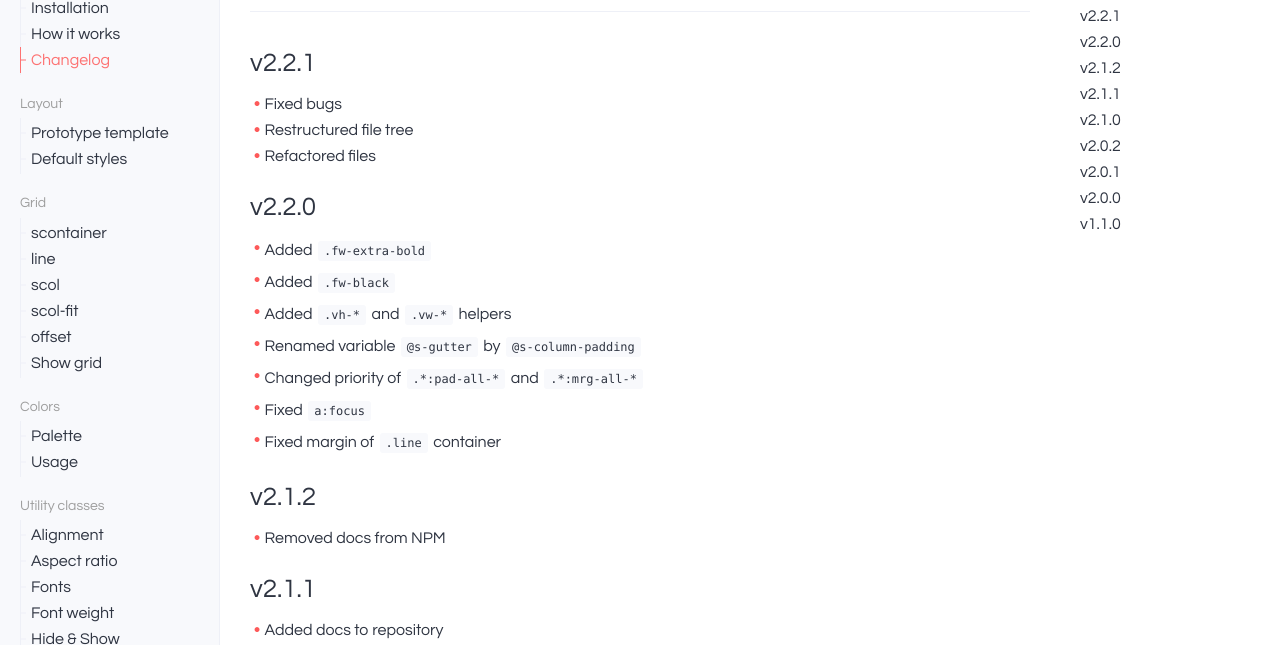
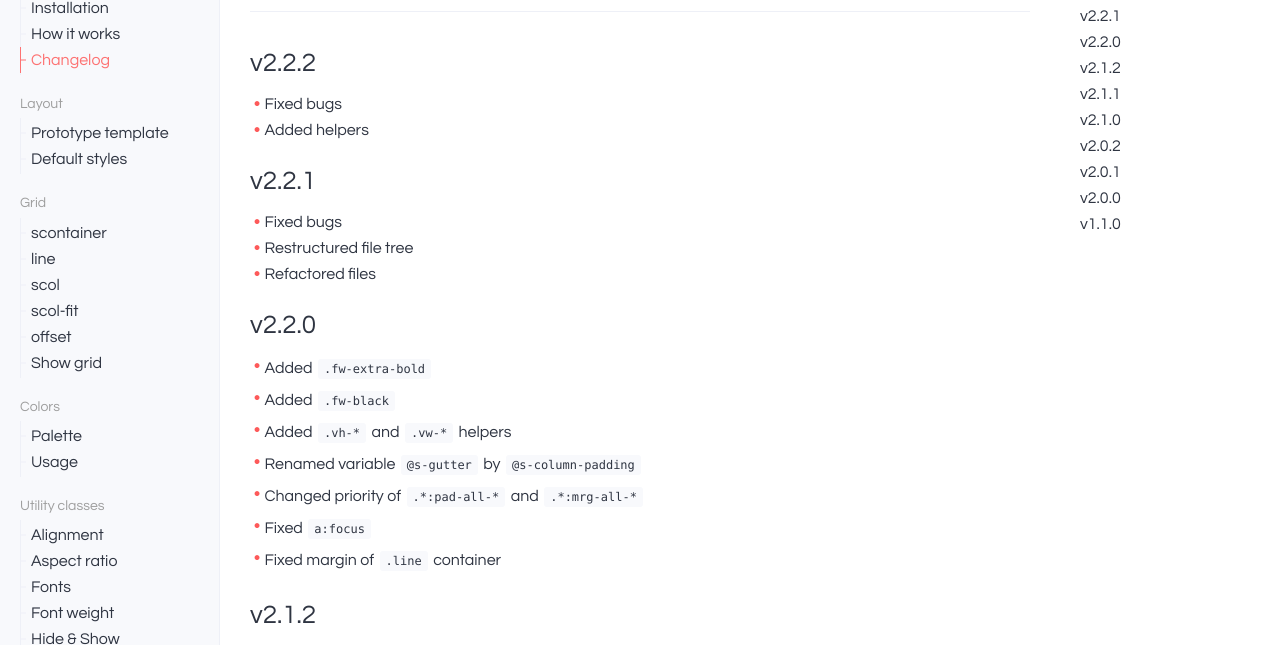
Before and after one commit to samline/shido, a website: page docs/v2/getting-started/changelog/index.html in a window 1280 px wide. Shown: the part 125-770 px from the top of the page. Drawn offline with Linux system fonts and the light colour scheme.

Commit message:
update docs

```diff
--- a/docs/v2/getting-started/changelog/index.html
+++ b/docs/v2/getting-started/changelog/index.html
@@ -423,6 +423,22 @@ class="
     </div>
   </div>
 </section>
+      <section id="v2.2.2">
+  <div class="line">
+    <div class="x:scol-12">
+      <h2
+class="
+ x:mrg-top-10  x:fs-22 s:fs-24 m:fs-26 "
+>v2.2.2</h2>
+    </div>
+    <div class="x:scol-12">
+      <ul class="--normal">
+                  <li>Fixed bugs</li>
+                  <li>Added helpers</li>
+              </ul>
+    </div>
+  </div>
+</section>
       <section id="v2.2.1">
   <div class="line">
     <div class="x:scol-12">
```
